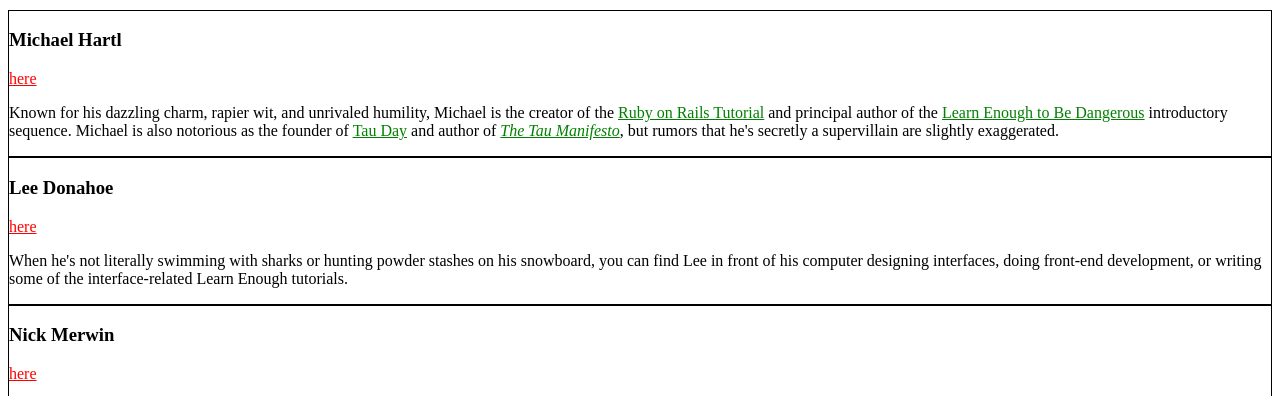
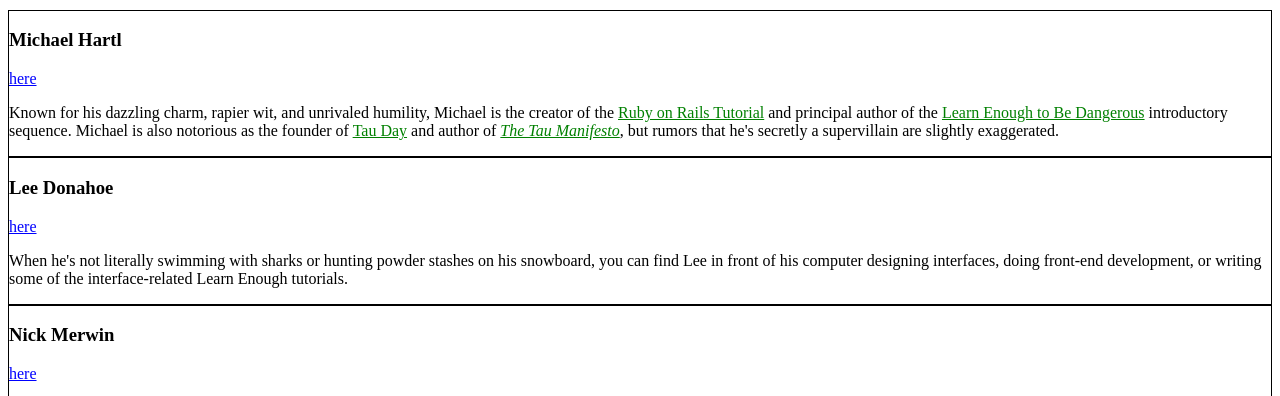
Before and after one commit to a-hotta-clbs/a-hotta-clbs.github.io, a plain HTML site: page index.html in a window 1280 px wide. Shown: the part 191-587 px from the top of the page. Drawn offline with Linux system fonts and the light colour scheme.

Commit message:
20240315

```diff
--- a/index.html
+++ b/index.html
@@ -10,8 +10,11 @@
       .bio-box {
         border: 1px solid black;
       }
-      .bio-box p a {
+      .bio-box a {
         color: green;
+      }
+      a.social-link {
+        color: blue
       }
     </style>
   </head>
@@ -31,7 +34,7 @@
     <h2>I'm an h2</h2>
     <div class="bio-box">
       <h3>Michael Hartl</h3>
-      <a href="https://twitter.com/mhartl">here</a>
+      <a href="https://twitter.com/mhartl" class="social-link">here</a>
       <p>
         Known for his dazzling charm, rapier wit, and unrivaled humility,
         Michael is the creator of the
@@ -48,7 +51,7 @@
     </div>
     <div class="bio-box">
       <h3>Lee Donahoe</h3>
-      <a href="https://twitter.com/leedonahoe">here</a>
+      <a href="https://twitter.com/leedonahoe" class="social-link">here</a>
       <p>
         When he's not literally swimming with sharks or hunting powder stashes on
         his snowboard, you can find Lee in front of his computer designing
@@ -58,7 +61,7 @@
     </div>
     <div class="bio-box">
       <h3>Nick Merwin</h3>
-      <a href="https://twitter.com/nickmerwin">here</a>
+      <a href="https://twitter.com/nickmerwin" class="social-link">here</a>
       <p>
         You may have seen him shredding guitar live with Capital Cities on Jimmy
         Kimmel, Conan, or The Ellen Show, but rest assured Nick is a true nerd at
```
